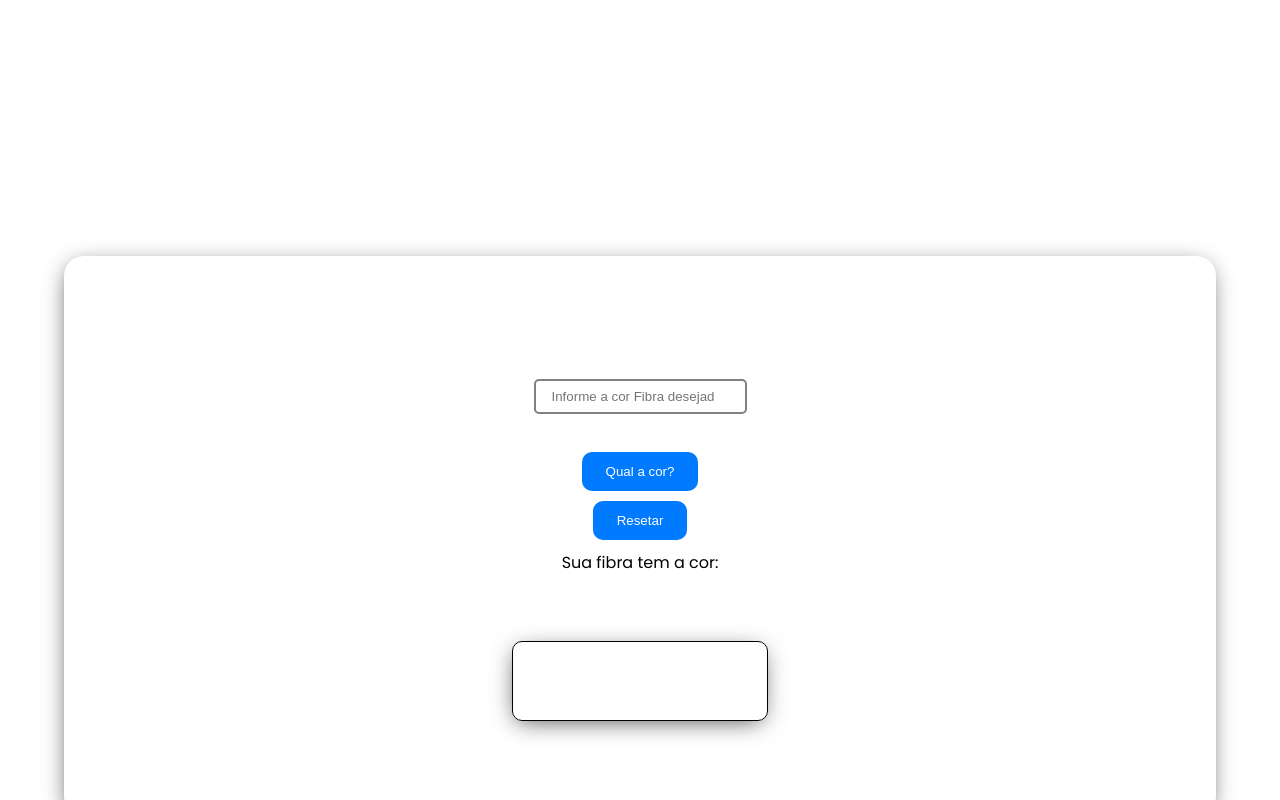
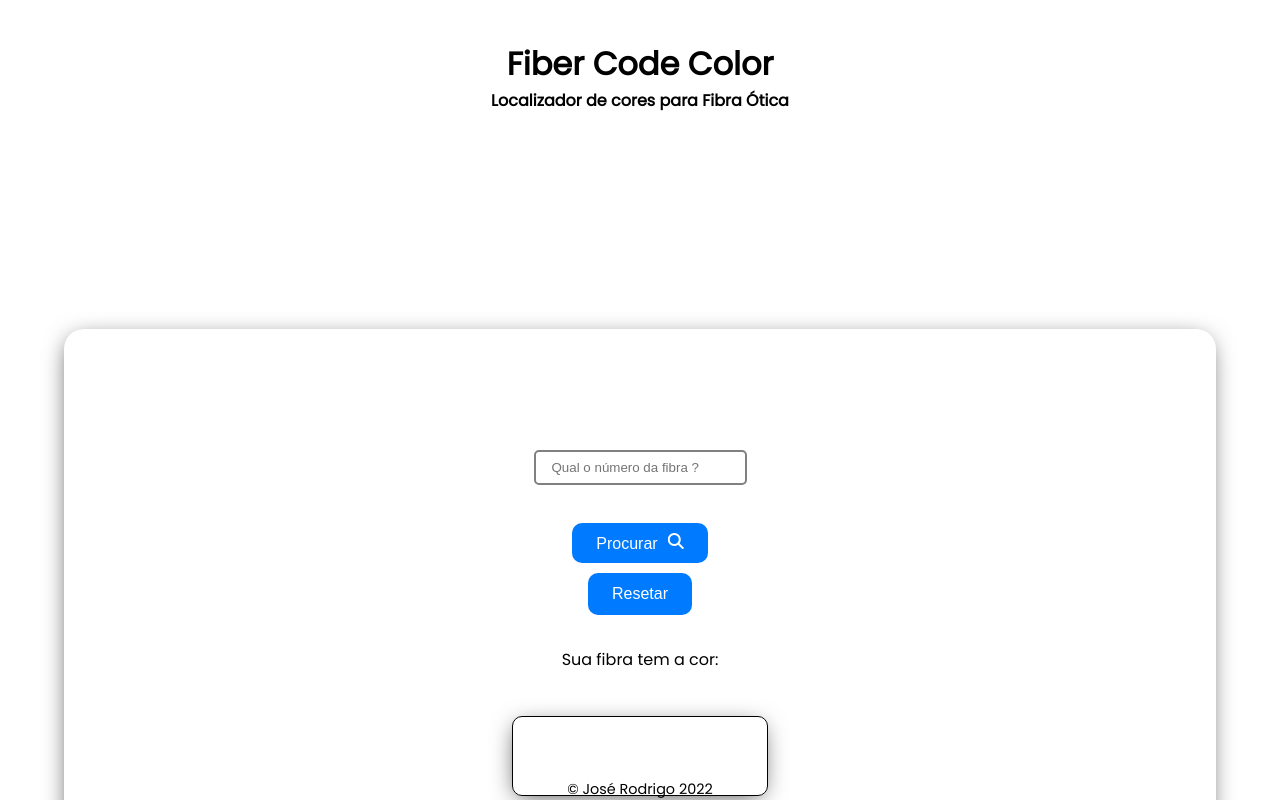
Before and after one commit to Mobiuus-learn/fiber, a website: page index.html in a window 1280 px wide. Drawn offline with Linux system fonts and the light colour scheme.

Commit message:
adicionado pequenas mudanças de layout

```diff
--- a/index.html
+++ b/index.html
@@ -11,22 +11,39 @@
       href="https://fonts.googleapis.com/css2?family=Poppins&display=swap"
       rel="stylesheet"
     />
+    <link
+      rel="stylesheet"
+      href="https://cdnjs.cloudflare.com/ajax/libs/font-awesome/6.1.1/css/all.min.css"
+      integrity="sha512-KfkfwYDsLkIlwQp6LFnl8zNdLGxu9YAA1QvwINks4PhcElQSvqcyVLLD9aMhXd13uQjoXtEKNosOWaZqXgel0g=="
+      crossorigin="anonymous"
+      referrerpolicy="no-referrer"
+    />
     <link rel="stylesheet" href="style.css" />
     <script src="main.js" defer></script>
   </head>
   <body>
+    <header>
+      <h1>Fiber Code Color</h1>
+      <h4>Localizador de cores para Fibra Ótica</h4>
+    </header>
     <fieldset>
       <input
         type="number"
         name=""
         id="in-fiber"
-        placeholder="Informe a cor Fibra desejada:"
+        placeholder="Qual o número da fibra ?"
       />
 
-      <button id="btn-calcColor">Qual a cor?</button>
+      <button id="btn-calcColor">
+        Procurar<i class="fa-solid fa-magnifying-glass"></i>
+      </button>
       <button id="class-reset">Resetar</button>
       <span class="text-color">Sua fibra tem a cor:</span>
       <div id="color-return"></div>
     </fieldset>
+    <footer>
+      <span>&copy José Rodrigo</span>
+      <span>2022</span>
+    </footer>
   </body>
 </html>
--- a/style.css
+++ b/style.css
@@ -54,6 +54,11 @@ body{
     align-items: center;
     font-family:  'Poppins', sans-serif;
 }
+header{
+    position: relative;
+    top: 5%;
+    text-align: center;
+}
 fieldset{
     display: flex;
     align-items: center;
@@ -87,13 +92,22 @@ fieldset{
     border: none;
     color:white;
     border-radius: 10px;
+    text-align: center;
+    font-size: 1rem;
 }
 #btn-calcColor{
-    padding: 12px 24px;
+    padding: 10px 24px;
     background-color: var(--color-btn);
     border: none;
     color:white;
     border-radius: 10px;
+    text-align: center;
+    font-size: 1rem;
+}
+
+#btn-calcColor i{
+    margin-left:10px;
+    font-size: 1rem;
 }
 
 
@@ -109,3 +123,13 @@ fieldset{
     -webkit-box-shadow: -1px 5px 24px -6px rgba(0,0,0,0.75);
     -moz-box-shadow: -1px 5px 24px -6px rgba(0,0,0,0.75);
 }
+.text-color{
+    position: relative;
+    top: 4%;
+    font-size:1rem
+}
+footer{
+    position: absolute;
+    bottom: 0;
+    font-size:0.9rem ;
+}
```
